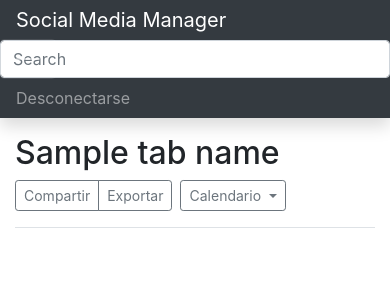
After one commit to TheRustifyer/SMM_Web, a Django app: template mysite/smm_web/templates/smm_web/dashboard/mi_perfil.html in a window 390 px wide. The commit adds this page. Shown: the top 300 px of the page. Run offline with Django 3.2, Linux system fonts and the light colour scheme; the template is opened without the code that fills it: most values are stand-ins (such as "Sample title", 1, 10 or a date in 2020); some libraries are stand-ins or nearby versions.

Commit message:
First stable UNcomplete frontend version

```diff
--- /dev/null
+++ b/mysite/smm_web/templates/smm_web/dashboard.html
@@ -0,0 +1,148 @@
+<!doctype html>
+<html lang="es">
+  <head>
+    <meta charset="utf-8">
+    <meta name="viewport" content="width=device-width, initial-scale=1, shrink-to-fit=no">
+    <meta name="description" content="">
+    <meta name="author" content="Mark Otto, Jacob Thornton, and Bootstrap contributors">
+    <meta name="generator" content="Jekyll v4.1.1">
+    <title>SSM</title>
+
+    <link rel="canonical" href="https://getbootstrap.com/docs/4.5/examples/dashboard/">
+    <link rel="icon" href="../static/assets/brand/0dcico.png" type:'image/png'>
+
+    <!-- Bootstrap core CSS -->
+<link href="../static/assets/dist/css/bootstrap.min.css" rel="stylesheet">
+
+    <style>
+      .bd-placeholder-img {
+        font-size: 1.125rem;
+        text-anchor: middle;
+        -webkit-user-select: none;
+        -moz-user-select: none;
+        -ms-user-select: none;
+        user-select: none;
+      }
+
+      @media (min-width: 768px) {
+        .bd-placeholder-img-lg {
+          font-size: 3.5rem;
+        }
+      }
+    </style>
+    <!-- Custom styles for this template -->
+    <link href="../static/assets/dist/css/dashboard.css" rel="stylesheet">
+  </head>
+  <body>
+    <nav class="navbar navbar-dark sticky-top bg-dark flex-md-nowrap p-0 shadow">
+  <a class="navbar-brand col-md-3 col-lg-2 mr-0 px-3" href="/dashboard">Social Media Manager</a>
+  <button class="navbar-toggler position-absolute d-md-none collapsed" type="button" data-toggle="collapse"
+    data-target="#sidebarMenu" aria-controls="sidebarMenu" aria-expanded="false" aria-label="Toggle navigation">
+    <span class="navbar-toggler-icon"></span>
+  </button>
+  <input class="form-control form-control-dark w-100" type="text" placeholder="Search" aria-label="Search">
+  <ul class="navbar-nav px-3">
+    <li class="nav-item text-nowrap">
+      <a class="nav-link" href="/logout">Desconectarse</a>
+    </li>
+  </ul>
+</nav>
+
+<div class="container-fluid">
+  <div class="row">
+    <nav id="sidebarMenu" class="col-md-3 col-lg-2 d-md-block bg-light sidebar collapse">
+      <div class="sidebar-sticky pt-3">
+        <ul class="nav flex-column">
+          <li class="nav-item">
+            <a class="nav-link {% if tab_name == "dashboard"%}active{% endif %}" href="/dashboard">
+              <span data-feather="home"></span>
+              General <span class="sr-only">(current)</span>
+            </a>
+          </li>
+          <li class="nav-item">
+            <a class="nav-link {% if tab_name == "subscripciones"%}active{% endif %}" href="/subscripciones">
+              <span data-feather="file"></span>
+              Subscripciones
+            </a>
+          </li>
+          <li class="nav-item">
+            <a class="nav-link {% if tab_name == "productos"%}active{% endif %}" href="/productos">
+              <span data-feather="shopping-cart"></span>
+              Productos
+            </a>
+          </li>
+          <li class="nav-item">
+            <a class="nav-link {% if tab_name == "Mi Perfil"%}active{% endif %}" href="/mi_perfil">
+              <span data-feather="users"></span>
+              Mi perfil
+            </a>
+          </li>
+          <li class="nav-item">
+            <a class="nav-link {% if tab_name == "estadísticas"%}active{% endif %}" href="/estadisticas">
+              <span data-feather="bar-chart-2"></span>
+              Estadísticas
+            </a>
+          </li>
+          <li class="nav-item">
+            <a class="nav-link {% if tab_name == "dispositivos"%}active{% endif %}" href="/dispositivos">
+              <span data-feather="layers"></span>
+              Dispositivos
+            </a>
+          </li>
+        </ul>
+
+        <h6 class="sidebar-heading d-flex justify-content-between align-items-center px-3 mt-4 mb-1 text-muted">
+          <span>Información</span>
+        </h6>
+        <ul class="nav flex-column mb-2">
+          <li class="nav-item">
+            <a class="nav-link" href="#">
+              <span data-feather="file-text"></span>
+              Favoritos
+            </a>
+          </li>
+          <li class="nav-item">
+            <a class="nav-link" href="#">
+              <span data-feather="file-text"></span>
+              Manuales y ayuda
+            </a>
+          </li>
+          <li class="nav-item">
+            <a class="nav-link" href="#">
+              <span data-feather="file-text"></span>
+              Terminos y condiciones
+            </a>
+          </li>
+          <li class="nav-item">
+            <a class="nav-link" href="#">
+              <span data-feather="file-text"></span>
+              Política de privacidad
+            </a>
+          </li>
+        </ul>
+      </div>
+    </nav>
+
+    <main role="main" class="col-md-9 ml-sm-auto col-lg-10 px-md-4">
+      <div class="d-flex justify-content-between flex-wrap flex-md-nowrap align-items-center pt-3 pb-2 mb-3 border-bottom">
+        {% block salute %}<h1 class="h2">Bienvenido, {{user.username}}</h1>{% endblock %}
+        <div class="btn-toolbar mb-2 mb-md-0">
+          <div class="btn-group mr-2">
+            <button type="button" class="btn btn-sm btn-outline-secondary">Compartir</button>
+            <button type="button" class="btn btn-sm btn-outline-secondary">Exportar</button>
+          </div>
+          <button type="button" class="btn btn-sm btn-outline-secondary dropdown-toggle">
+            <span data-feather="calendar"></span>
+            Calendario
+          </button>
+        </div>
+      </div>
+    </main>
+  </div>
+</div>
+<script src="https://code.jquery.com/jquery-3.5.1.slim.min.js" integrity="sha384-DfXdz2htPH0lsSSs5nCTpuj/zy4C+OGpamoFVy38MVBnE+IbbVYUew+OrCXaRkfj" crossorigin="anonymous"></script>
+      <script>window.jQuery || document.write('<script src="../static/assets/js/vendor/jquery.slim.min.js"><\/script>')</script><script src="../static/assets/dist/js/bootstrap.bundle.min.js"></script>
+        <script src="https://cdnjs.cloudflare.com/ajax/libs/feather-icons/4.9.0/feather.min.js"></script>
+        <script src="https://cdnjs.cloudflare.com/ajax/libs/Chart.js/2.7.3/Chart.min.js"></script>
+        <script src="../static/assets/dist/js/dashboard.js"></script></body>
+</html>
--- /dev/null
+++ b/mysite/smm_web/templates/smm_web/dashboard/dispositivos.html
@@ -0,0 +1,3 @@
+{% extends 'smm_web/dashboard.html' %}
+<!doctype html>
+{% block salute %}<h1 class="h2">{{ tab_name|capfirst }}</h1>{% endblock %}
--- /dev/null
+++ b/mysite/smm_web/templates/smm_web/dashboard/estadisticas.html
@@ -0,0 +1,3 @@
+{% extends 'smm_web/dashboard.html' %}
+<!doctype html>
+{% block salute %}<h1 class="h2">{{ tab_name|capfirst }}</h1>{% endblock %}
--- /dev/null
+++ b/mysite/smm_web/templates/smm_web/dashboard/mi_perfil.html
@@ -0,0 +1,3 @@
+{% extends 'smm_web/dashboard.html' %}
+<!doctype html>
+{% block salute %}<h1 class="h2">{{ tab_name }}</h1>{% endblock %}
--- /dev/null
+++ b/mysite/smm_web/templates/smm_web/dashboard/productos.html
@@ -0,0 +1,3 @@
+{% extends 'smm_web/dashboard.html' %}
+<!doctype html>
+{% block salute %}<h1 class="h2">{{ tab_name|capfirst }}</h1>{% endblock %}
--- /dev/null
+++ b/mysite/smm_web/templates/smm_web/dashboard/subscripciones.html
@@ -0,0 +1,3 @@
+{% extends 'smm_web/dashboard.html' %}
+<!doctype html>
+{% block salute %}<h1 class="h2">{{ tab_name|capfirst }}</h1>{% endblock %}
--- a/mysite/smm_web/templates/smm_web/producto.html
+++ b/mysite/smm_web/templates/smm_web/producto.html
@@ -1,3 +1,2 @@
 {% extends 'z_login_register/logregbase.html' %}
-
 <!doctype html>
--- a/mysite/smm_web/urls.py
+++ b/mysite/smm_web/urls.py
@@ -4,4 +4,10 @@ from . import views
 urlpatterns = [
     path('', views.home, name='home'),
     path('producto/', views.product, name='producto'),
+    path('dashboard/', views.dashboard, name='dashboard'),
+    path('subscripciones/', views.subscripciones, name='subscripciones'),
+    path('productos/', views.productos, name='productos'),
+    path('mi_perfil/', views.mi_perfil, name='mi_perfil'),
+    path('estadisticas/', views.estadisticas, name='estadisticas'),
+    path('dispositivos/', views.dispositivos, name='dispositivos'),
 ]
--- a/mysite/z_login_register/forms.py
+++ b/mysite/z_login_register/forms.py
@@ -1,5 +1,4 @@
 from django import forms
-from django.contrib.auth import login, authenticate
 from django.contrib.auth.forms import UserCreationForm
 from django.contrib.auth.models import User
 
--- a/mysite/z_login_register/templates/z_login_register/logregbase.html
+++ b/mysite/z_login_register/templates/z_login_register/logregbase.html
@@ -115,7 +115,7 @@
           class="collapse navbar-collapse justify-content-center"
         >
           <a class="nav-link" href="/">Inicio</a>
-          <a class="nav-link {% if active_tab == "producto"%} active{% endif %}" href="/producto">Producto</a>
+          <a class="nav-link {% if active_tab == "producto"%} active {% endif %}" href="/producto">Producto</a>
           <a class="nav-link" href="https://zerodaycode.eu/">Zero Day Code</a>
           <a class="nav-link {% if active_tab == "login" %}active{% endif %}" href="/login">Login</a>
           <a class="nav-link {% if active_tab == "register" %}active{% endif %}" href="/register">Registro</a>
--- a/mysite/z_login_register/templates/z_login_register/register.html
+++ b/mysite/z_login_register/templates/z_login_register/register.html
@@ -7,7 +7,7 @@
     <h1 class='text-center'>¡Estás a un paso de unirte a SMM!</h1>
     <form method='POST' class='form-group'>
         {% csrf_token %}
-        {{ form|crispy }}
+        {{ form |crispy }}
         <button type='submit' class='btn btn-success'>Regístrate</button>
     </form>
 {% endblock %}
--- a/mysite/z_login_register/urls.py
+++ b/mysite/z_login_register/urls.py
@@ -2,8 +2,8 @@ from django.urls import path, include
 from . import views
 
 urlpatterns = [
-    # path('login/', views.login, name='login'),
+    path('login/', views.login, name='login'),
     path('register/', views.register, name='register'),
     path('logout/', views.logout),
-    path('', include("django.contrib.auth.urls")), # This are for pointing the auth table on migrated external db.
+    # path('', include("django.contrib.auth.urls")), # This are for pointing the auth table on migrated external db.
 ]
```
Also changed, not shown: mysite/smm_web/views.py (+28 -0 lines), mysite/z_login_register/templates/z_login_register/login.html (added, +17 -0 lines), mysite/z_login_register/views.py (+41 -7 lines), mysite/smm_web/admin.py (line endings or trailing spaces), mysite/smm_web/static/assets/brand/0dcico.png (added), 1 other file.
